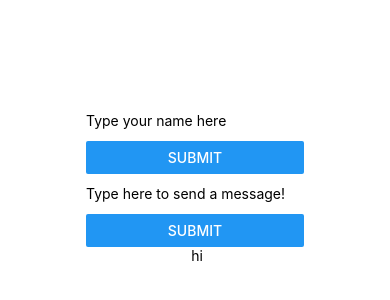
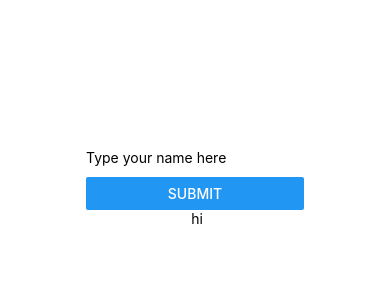
Before and after one commit to BethanyDrake/SmileyOrNot, a React Native app in the folder SmileyOrReact/: screen / in a window 390 px wide. Shown: the part 240-540 px from the top of the page. Built offline with nearby package versions, Linux system fonts and the light colour scheme; no server answers.

Commit message:
cannot submit anonymous messages

```diff
--- a/SmileyOrReact/App.js
+++ b/SmileyOrReact/App.js
@@ -34,7 +34,6 @@ export default class App extends React.Component {
     return (
       <View style ={styles.container}>
       <Login controller={this}/>
-      <Sender username={this.username}/>
       <Messages/>
       </View>
     )
```
